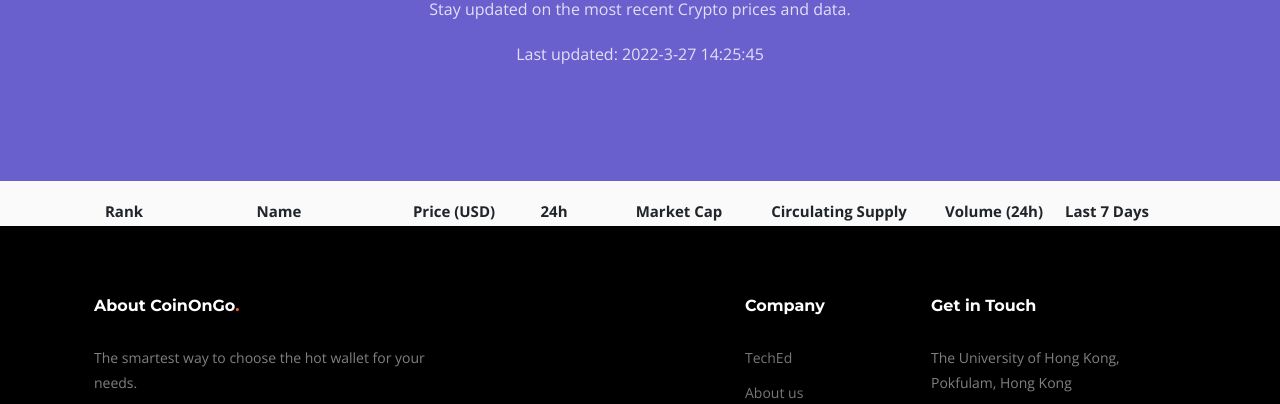
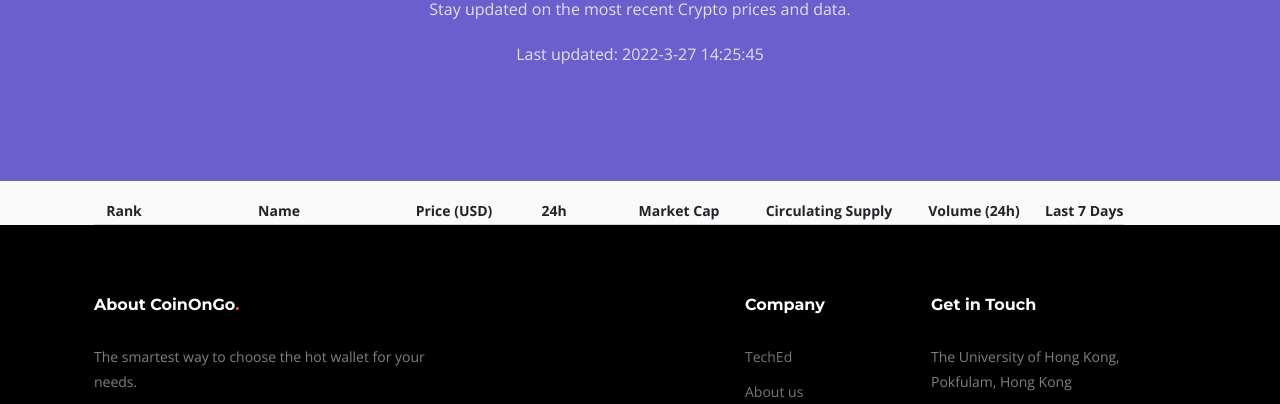
Before and after one commit to Aishwarya-Ganesh/CoinOnGo, a website: page stats.html in a window 1280 px wide. Shown: the part 189-593 px from the top of the page. Drawn offline with nearby package versions, Linux system fonts and the light colour scheme; no server answers; files whose address does not match are found by name.

Commit message:
Add files via upload

```diff
--- a/stats.html
+++ b/stats.html
@@ -98,9 +98,13 @@
 			<style>
 				.stats {
 					width: auto;
+					border-collapse: collapse;
 				}
 				.stats thead {
-					font-size: 15px;
+					font-size: 14px;
+				}
+				.stats tr {
+					border-bottom: 0.5pt solid lightgray;
 				}
 				.stats td {
 					height: 40px;
@@ -120,7 +124,7 @@
 					text-align: right;
 				}
 				.circulating_supply {
-					width: 170px;
+					width: 150px;
 					text-align: right;
 				}
 				.volume_24h {
@@ -213,7 +217,7 @@
 					var $item = $(
 						"<tr clas'cryptocurrency'>" +
 							"<th class='rank'>" + (i+1) + "</th>" +
-							"<td class='name'> <img src ='" + cryptocurrencies[i].image + "' width='20'> " + cryptocurrencies[i].name.bold() + " " + cryptocurrencies[i].symbol.toUpperCase().fontcolor("grey") +"</td>" +
+							"<td class='name'> <img src ='" + cryptocurrencies[i].image + "' width='20'> " + cryptocurrencies[i].name.bold() + " " + cryptocurrencies[i].symbol.toUpperCase().fontcolor("grey").fontsize(1.5) +"</td>" +
 							"<td class='price'>" + numToUSDPrice(cryptocurrencies[i].price) + "</td>" +
 							"<td class='percentage_change_24h'>" + cryptocurrencies[i].percentage_change_24h + "% </td>" +
 							"<td class='market_cap'>" + numToUSD(cryptocurrencies[i].market_cap) + "</td>" +
```
